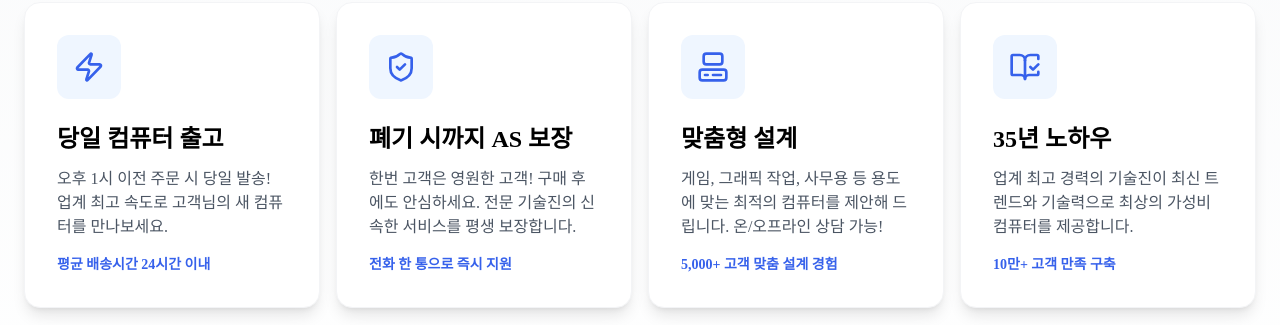
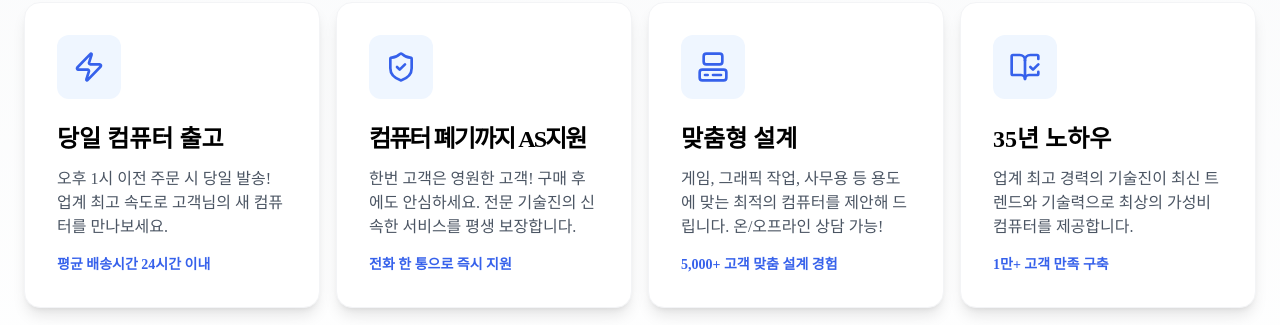
Before and after one commit to EunGeunHi/wellcomplus, a Next.js app: page / in a window 1280 px wide. Shown: the part 800-1125 px from the top of the page. Built offline with nearby package versions, Linux system fonts and the light colour scheme; no server answers; a web font is replaced by a local one.

Commit message:
메인 페이지 문구 수정2

```diff
--- a/app/components/HeroButton.js
+++ b/app/components/HeroButton.js
@@ -5,7 +5,7 @@ import Link from 'next/link';
 export default function HeroButton() {
   return (
     <div className="mt-10 flex flex-col sm:flex-row gap-4">
-      <Link href="/userpage/application/computer">
+      <Link href="/userpage/application">
         <button
           className="group bg-gradient-to-r from-blue-600 to-sky-500 px-8 py-4 rounded-lg text-white
                   font-['ShillaCulture'] font-medium text-lg hover:shadow-lg hover:shadow-sky-200 transition-all duration-300"
--- a/app/page.js
+++ b/app/page.js
@@ -68,7 +68,7 @@ export default function Home() {
               <div className="bg-blue-50 p-4 rounded-xl w-16 h-16 flex items-center justify-center mb-6">
                 <ShieldCheck className="w-8 h-8 text-[#3661EB]" />
               </div>
-              <h3 className="text-2xl font-bold mb-3">폐기 시까지 AS 보장</h3>
+              <h3 className="text-2xl font-bold mb-3 tracking-tighter">컴퓨터 폐기까지 AS지원</h3>
               <p className="text-gray-600 mb-4 flex-grow">
                 한번 고객은 영원한 고객! 구매 후에도 안심하세요. 전문 기술진의 신속한 서비스를 평생
                 보장합니다.
@@ -97,7 +97,7 @@ export default function Home() {
                 업계 최고 경력의 기술진이 최신 트렌드와 기술력으로 최상의 가성비 컴퓨터를
                 제공합니다.
               </p>
-              <p className="text-sm font-semibold text-[#3661EB]">10만+ 고객 만족 구축</p>
+              <p className="text-sm font-semibold text-[#3661EB]">1만+ 고객 만족 구축</p>
             </div>
           </div>
 
```
